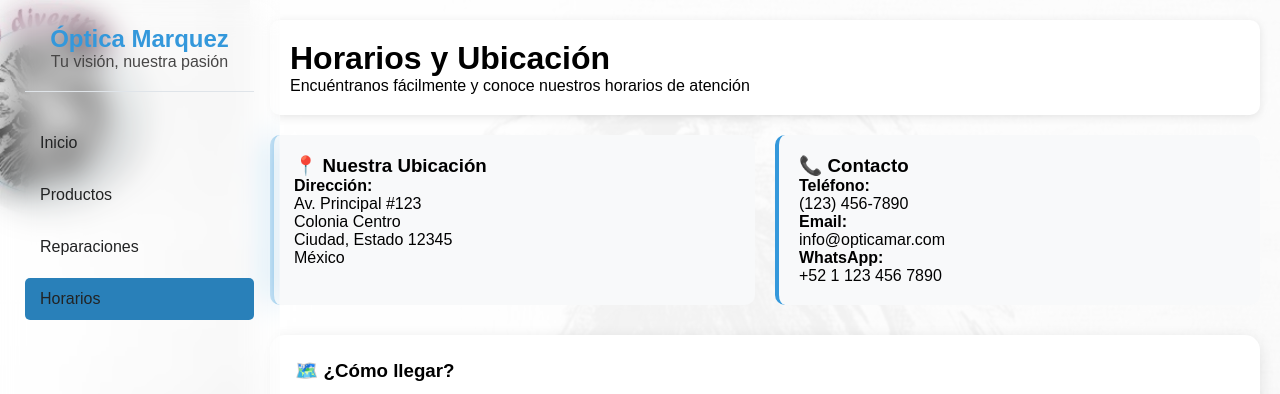
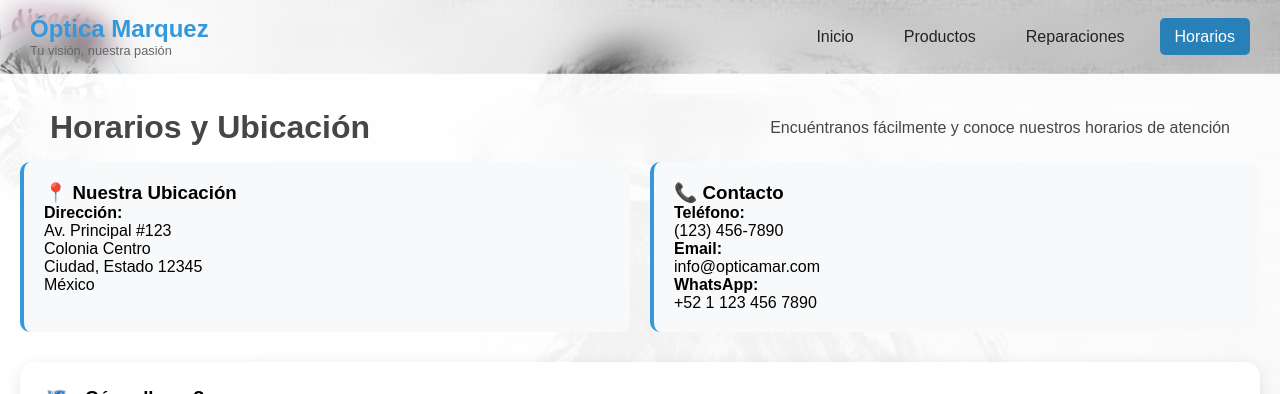
Before and after one commit to Soriaerick/Optica, a Django app: page /horarios/ in a window 1280 px wide. Shown: the top 394 px of the page. Run offline with Django 5.2, Linux system fonts and the light colour scheme; data that the repository does not hold is empty.

Commit message:
Guardando cambios en base.html e inicio.html

```diff
--- a/Op_Mar/Optica/templates/optica/base.html
+++ b/Op_Mar/Optica/templates/optica/base.html
@@ -12,7 +12,6 @@
             box-sizing: border-box;
         }
 
-
         body {
             font-family: 'Arial', sans-serif;
             background-image: url('{% static "images/maxresdefault.jpg" %}');
@@ -21,36 +20,22 @@
             background-attachment: fixed;
             background-color: #131212;
             display: flex;
+            flex-direction: column;
             min-height: 100vh;
         }
-
-        .main-content {
-        background: rgba(255, 255, 255, 0.95);
-        margin-left: 250px;
-        padding: 20px;
-        min-height: 100vh;
-        }
-
-
-        /* Menú Lateral */
-        .sidebar {
-            width: 280px;
+        .header {
             background: rgba(255, 255, 255, 0.1);
             backdrop-filter: blur(15px);
             -webkit-backdrop-filter: blur(15px);
-            border-right: 1px solid rgba(255, 255, 255, 0.2);
+            border-bottom: 1px solid rgba(255, 255, 255, 0.2);
             color: rgb(71, 70, 70);
-            padding: 25px;
-            position: fixed;
-            height: 100vh;
-            overflow-y: auto;
-        }
-
-        .logo {
-            text-align: center;
-            margin-bottom: 30px;
-            padding-bottom: 20px;
-            border-bottom: 1px solid #dfe4e9;
+            padding: 15px 30px;
+            display: flex;
+            align-items: center;
+            justify-content: space-between;
+            position: sticky;
+            top: 0;
+            z-index: 1000;
         }
 
         .logo h1 {
@@ -58,47 +43,46 @@
             color: #3498db;
         }
 
-        .menu-lateral ul {
-            list-style: none;
+        .logo p {
+            font-size: 0.8em;
+            color: #666;
         }
 
-        .menu-lateral li {
-            margin-bottom: 10px;
+        .menu-superior ul {
+            display: flex;
+            list-style: none;
+            gap: 20px;
         }
 
-        .menu-lateral a {
+        .menu-superior a {
             color: #222324;
             text-decoration: none;
-            padding: 12px 15px;
-            display: block;
+            padding: 10px 15px;
             border-radius: 5px;
             transition: all 0.3s ease;
+            font-weight: 500;
         }
 
-        .menu-lateral a:hover {
+        .menu-superior a:hover {
             background-color: #3498db;
-            transform: translateX(5px);
+            color: white;
+            transform: translateY(-2px);
         }
 
-        .menu-lateral a.active {
+        .menu-superior a.active {
             background-color: #2980b9;
+            color: white;
         }
 
-        /* Contenido Principal */
+        /* ----- CONTENIDO PRINCIPAL ----- */
         .main-content {
+            background: rgba(255, 255, 255, 0.95);
+            padding: 20px;
             flex: 1;
-            margin-left: 250px;
-            padding: 20px;
+            width: 100%;
         }
 
-        .header {
-            background: white;
-            padding: 20px;
-            border-radius: 10px;
-            box-shadow: 0 2px 10px rgba(0,0,0,0.1);
-            margin-bottom: 20px;
-        }
-
+        /* Estilos para productos (del original) */
         .productos-grid {
             display: grid;
             grid-template-columns: repeat(auto-fit, minmax(280px, 1fr));
@@ -158,43 +142,38 @@
 
         /* Responsive */
         @media (max-width: 768px) {
-            .sidebar {
-                width: 100%;
-                height: auto;
-                position: relative;
+            .header {
+                flex-direction: column;
+                align-items: flex-start;
+                gap: 10px;
             }
-
-            .main-content {
-                margin-left: 0;
-            }
-
-            body {
-                flex-direction: column;
+            .menu-superior ul {
+                flex-wrap: wrap;
             }
         }
     </style>
 </head>
 <body>
 
-    <nav class="sidebar">
+    <!-- ===== MENÚ SUPERIOR ===== -->
+    <header class="header">
         <div class="logo">
-            <h1> Óptica Marquez</h1>
+            <h1>Óptica Marquez</h1>
             <p>Tu visión, nuestra pasión</p>
         </div>
-
-        <div class="menu-lateral">
+        <nav class="menu-superior">
             <ul>
-                <li><a href="{% url 'inicio' %}" class="{% if request.resolver_match.url_name == 'inicio' %}active{% endif %}"> Inicio</a></li>
-                <li><a href="{% url 'productos' %}" class="{% if request.resolver_match.url_name == 'productos' %}active{% endif %}"> Productos</a></li>
-                <li><a href="{% url 'reparaciones' %}" class="{% if request.resolver_match.url_name == 'reparaciones' %}active{% endif %}"> Reparaciones</a></li>
-                <li><a href="{% url 'horarios' %}" class="{% if request.resolver_match.url_name == 'horarios' %}active{% endif %}"> Horarios</a></li>
+                <li><a href="{% url 'inicio' %}" class="{% if request.resolver_match.url_name == 'inicio' %}active{% endif %}">Inicio</a></li>
+                <li><a href="{% url 'productos' %}" class="{% if request.resolver_match.url_name == 'productos' %}active{% endif %}">Productos</a></li>
+                <li><a href="{% url 'reparaciones' %}" class="{% if request.resolver_match.url_name == 'reparaciones' %}active{% endif %}">Reparaciones</a></li>
+                <li><a href="{% url 'horarios' %}" class="{% if request.resolver_match.url_name == 'horarios' %}active{% endif %}">Horarios</a></li>
             </ul>
-        </div>
         </nav>
-
+    </header>
 
     <main class="main-content">
         {% block content %}
+
         {% endblock %}
     </main>
 </body>
```
Also changed, not shown: Op_Mar/Optica/templates/optica/inicio.html (+196 -19 lines). Lines whose indentation alone changed are shown as unchanged.
